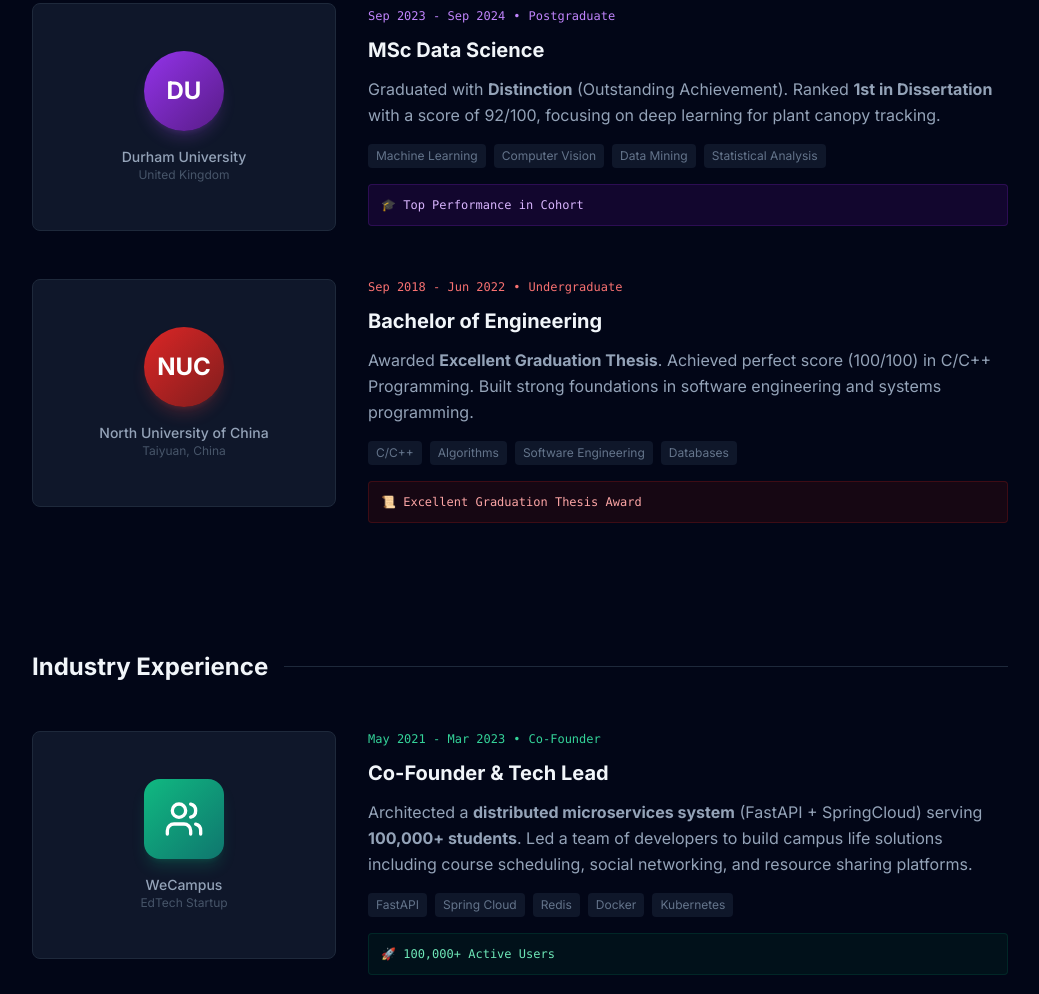
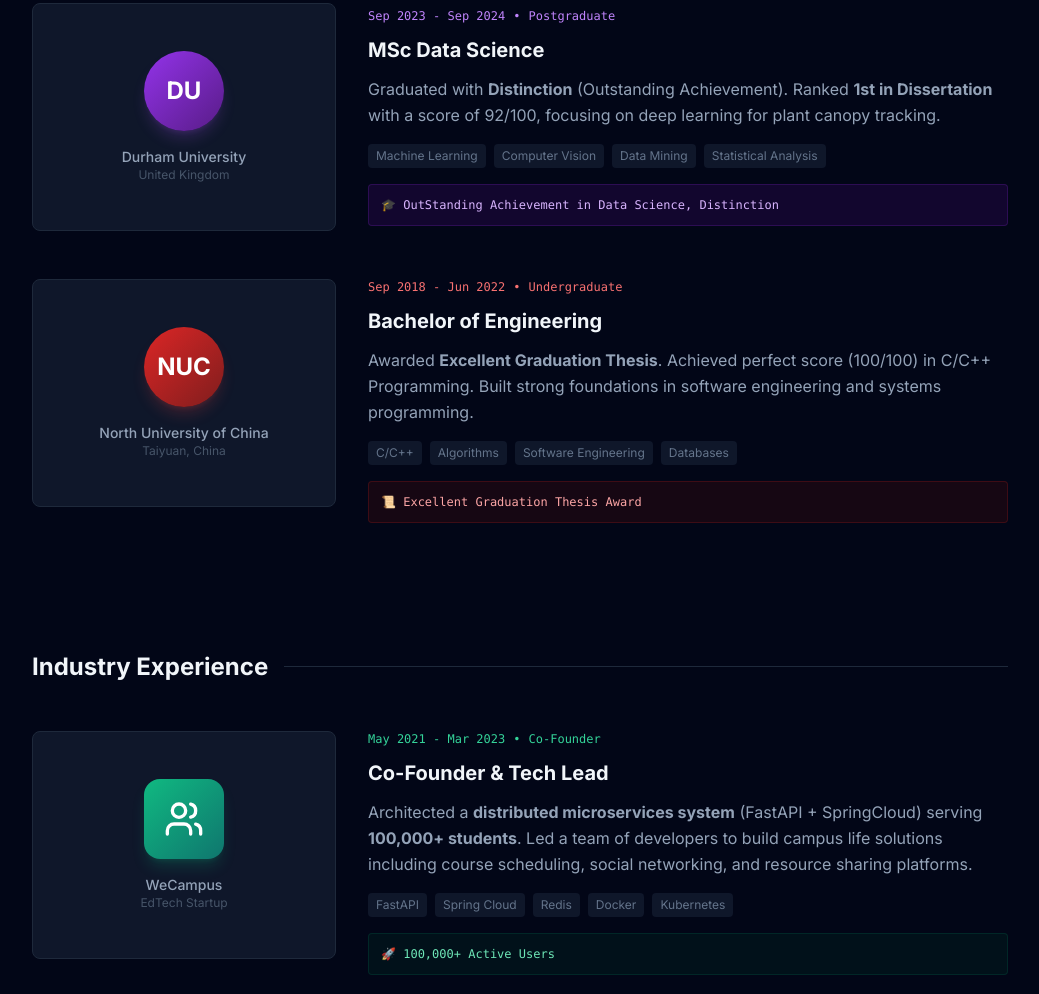
Before and after one commit to Tshoiasc/tshoiasc.github.io, a plain HTML site: page index.html in a window 1280 px wide. Shown: the part 3077-4071 px from the top of the page, without its empty margins (120-1159 px from the left). Drawn offline with nearby package versions, Linux system fonts and the light colour scheme.

Commit message:
Update index.html to change the text for the top performance achievement to "OutStanding Achievement in Data Science, Distinction" for improved clarity and emphasis on academic success.

```diff
--- a/index.html
+++ b/index.html
@@ -289,7 +289,7 @@
                             <span class="text-xs px-2 py-1 rounded bg-slate-900 text-slate-500">Statistical Analysis</span>
                         </div>
                         <div class="p-3 bg-purple-950/30 rounded border border-purple-800/30">
-                            <p class="text-xs text-purple-300 font-mono">🎓 Top Performance in Cohort</p>
+                            <p class="text-xs text-purple-300 font-mono">🎓 OutStanding Achievement in Data Science, Distinction</p>
                         </div>
                     </div>
                 </div>
```
